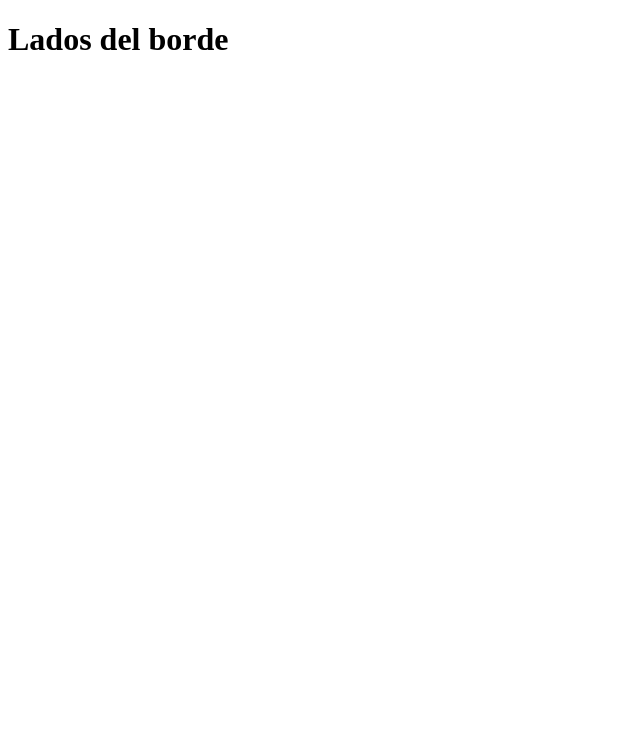
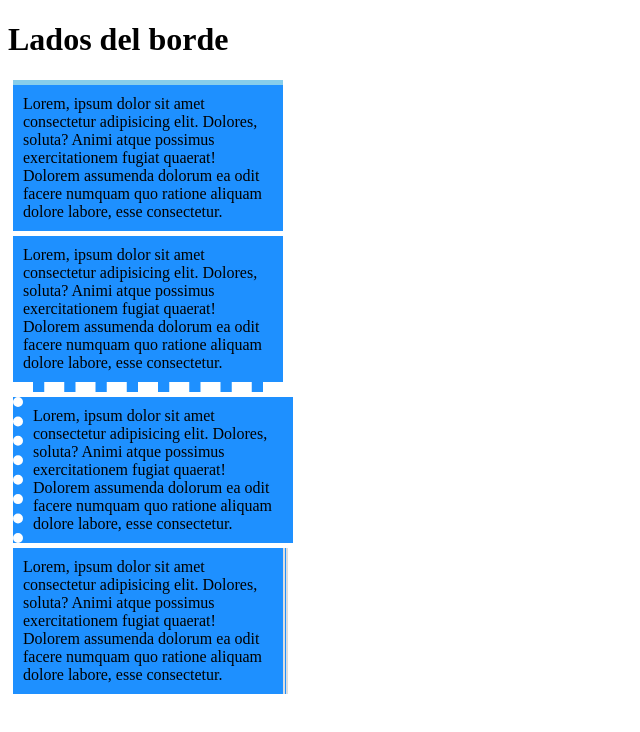
Before and after one commit to eugenia1984/desarrollo-front-end-html-css-javascript, a plain HTML site: page 01-desarrollo-front-end/curso/ejercicios/ejercicios-basicos/bordes-y-contorno/lados-del-borde.html in a window 1280 px wide. Shown: the whole page, without its empty margins (0-640 px from the left). Drawn offline with Linux system fonts and the light colour scheme.

Commit message:
-feat: lados del borde

```diff
--- a/01-desarrollo-front-end/curso/ejercicios/ejercicios-basicos/bordes-y-contorno/lados-del-borde.html
+++ b/01-desarrollo-front-end/curso/ejercicios/ejercicios-basicos/bordes-y-contorno/lados-del-borde.html
@@ -4,13 +4,44 @@
   <meta charset="UTF-8">
   <meta name="viewport" content="width=device-width, initial-scale=1.0">
   <title>Lados del borde</title>
+  <style>
+    p {
+      width: 250px;
+      background-color: dodgerblue;
+      padding: 10px;
+      margin: 5px;
+    }
+    .p1{
+      border-top-style: solid;
+      border-top-width: thick;
+      border-top-color: skyblue;
+    }
+    .p2{
+      border-bottom-style: dashed;
+      border-bottom-width: 10px;
+      border-bottom-color: #fff;
+    }
+    .p3{
+      border-left-style: dotted;
+      border-left-width: 10px;
+      border-left-color: white;
+    }
+    .p4{
+      border-right-style: double;
+      border-right-width: thick;
+      border-right-color: #ddd;
+    }
+  </style>
 </head>
 <body>
   <header>
     <h1>Lados del borde</h1>
   </header>
   <main>
-
+    <p class="p1">Lorem, ipsum dolor sit amet consectetur adipisicing elit. Dolores, soluta? Animi atque possimus exercitationem fugiat quaerat! Dolorem assumenda dolorum ea odit facere numquam quo ratione aliquam dolore labore, esse consectetur.</p>
+    <p class="p2">Lorem, ipsum dolor sit amet consectetur adipisicing elit. Dolores, soluta? Animi atque possimus exercitationem fugiat quaerat! Dolorem assumenda dolorum ea odit facere numquam quo ratione aliquam dolore labore, esse consectetur.</p>
+    <p class="p3">Lorem, ipsum dolor sit amet consectetur adipisicing elit. Dolores, soluta? Animi atque possimus exercitationem fugiat quaerat! Dolorem assumenda dolorum ea odit facere numquam quo ratione aliquam dolore labore, esse consectetur.</p>
+    <p class="p4">Lorem, ipsum dolor sit amet consectetur adipisicing elit. Dolores, soluta? Animi atque possimus exercitationem fugiat quaerat! Dolorem assumenda dolorum ea odit facere numquam quo ratione aliquam dolore labore, esse consectetur.</p>
   </main>
 </body>
 </html>
```
Also changed, not shown: 01-desarrollo-front-end/curso/ejercicios/ejercicios-basicos/bordes-y-contorno/estilo-ancho-y-color-del-borde.html (+1 -1 lines).
